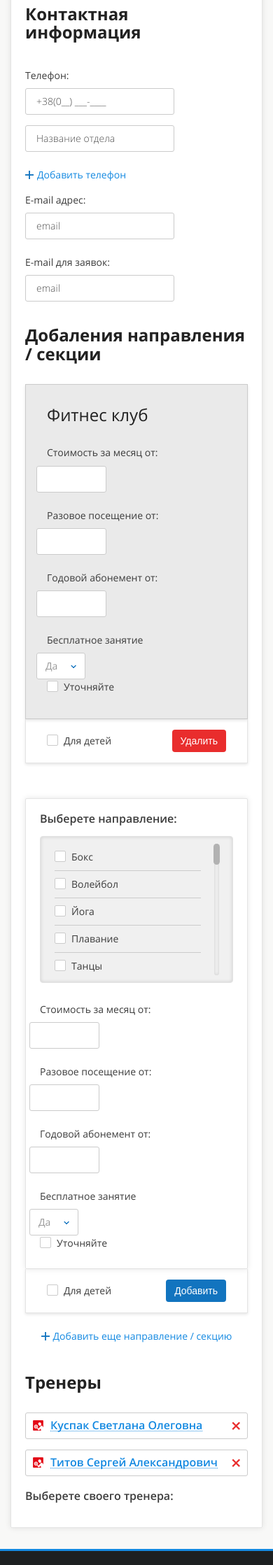
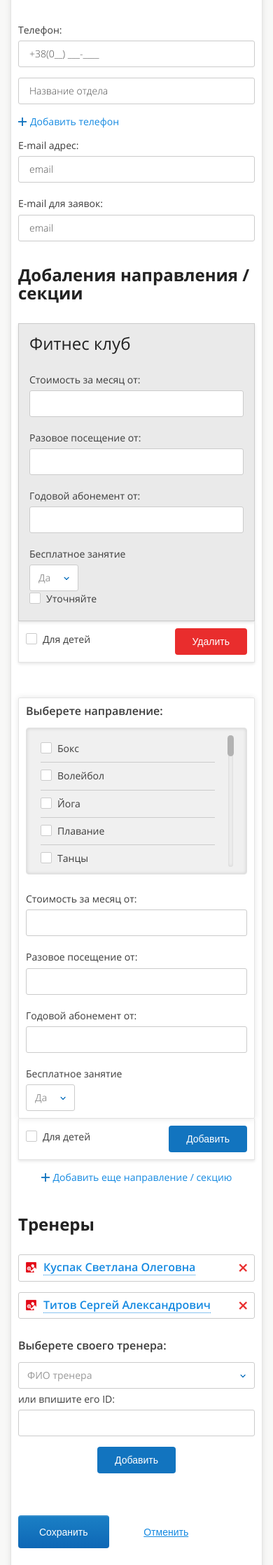
Before and after one commit to Deffhyper/sporty, a PHP site: page /add-club.php in a window 390 px wide. Shown: the part 1934-4171 px from the top of the page at 70% size. Run offline with PHP 8.4, Linux system fonts and the light colour scheme; grey boxes are pictures that could not be loaded.

Commit message:
Finish add-club.php (responsive)

```diff
--- a/app/add-club.php
+++ b/app/add-club.php
@@ -66,7 +66,11 @@
                             </fieldset>
 
                             <fieldset>
-                                <input type="text" class="border-input col-sm-12" placeholder="Название клуба">
+                                <div class="row">
+                                    <div class="col-sm-12 col-xs-12">
+                                        <input type="text" class="border-input col-sm-12 col-xs-12" placeholder="Название клуба">
+                                    </div>
+                                </div>
                                 <div class="row">
                                     <div class="col-sm-6">
                                         <div class="form-group">
@@ -101,11 +105,11 @@
                                             </select>
                                         </div>
                                     </div>
-                                    <div class="col-sm-5">
-                                        <input type="text" class="border-input col-sm-12" placeholder="Выбрать улицу">
+                                    <div class="col-sm-5 col-xs-12">
+                                        <input type="text" class="border-input col-sm-12 col-xs-12" placeholder="Выбрать улицу">
                                     </div>
-                                    <div class="col-sm-2">
-                                        <input type="text" class="border-input col-sm-12" placeholder="Номер">
+                                    <div class="col-sm-2 col-xs-12">
+                                        <input type="text" class="border-input col-sm-12 col-xs-12" placeholder="Номер">
                                     </div>
                                 </div>
                             </fieldset>
@@ -169,7 +173,7 @@
 
                             </fieldset>
                             <fieldset class="photo-set">
-                                <h3 class="photo-set--title">Главная фотография</h3>
+                                <h3 class="photo-set--title top-zero">Главная фотография</h3>
                                 <label for="file-1" class="custom-input-file"><input type="file" id="file-1"><span>Выберите файлы</span></label>
                                 <div class="photo-set--list">
                                     <ul>
@@ -184,7 +188,7 @@
                             </fieldset>
                             <fieldset class="object-description">
                                 <div class="form-group">
-                                    <textarea class="border-input col-sm-12" rows="10" placeholder="Описание объекта"></textarea>
+                                    <textarea class="border-input col-sm-12 col-xs-12" rows="10" placeholder="Описание объекта"></textarea>
                                 </div>
                             </fieldset>
 
@@ -195,8 +199,8 @@
                                         <div class="col-sm-2"><span class="info__label">Телефон:</span></div>
                                         <div class="col-sm-7">
                                             <div class="row">
-                                                <div class="col-sm-6"><input type="tel" class="border-input col-sm-12" placeholder="+38(0__) ___-____"></div>
-                                                <div class="col-sm-6"><input type="text" class="border-input col-sm-12" placeholder="Название отдела"></div>
+                                                <div class="col-sm-6"><input type="tel" class="border-input col-sm-12 col-xs-12" placeholder="+38(0__) ___-____"></div>
+                                                <div class="col-sm-6"><input type="text" class="border-input col-sm-12 col-xs-12" placeholder="Название отдела"></div>
                                             </div>
                                         </div>
                                         <div class="col-sm-3">
@@ -208,7 +212,7 @@
                                     <div class="row">
                                         <div class="col-sm-2"><span class="info__label">E-mail адрес:</span></div>
                                         <div class="col-sm-10">
-                                            <input type="email" class="border-input col-sm-12" placeholder="email">
+                                            <input type="email" class="border-input col-sm-12 col-xs-12" placeholder="email">
                                         </div>
                                     </div>
 
@@ -216,7 +220,7 @@
                                     <div class="row">
                                         <div class="col-sm-2"><span class="info__label">E-mail для заявок:</span></div>
                                         <div class="col-sm-10">
-                                            <input type="email" class="border-input col-sm-12" placeholder="email">
+                                            <input type="email" class="border-input col-sm-12 col-xs-12" placeholder="email">
                                         </div>
                                     </div>
                             </fieldset>
@@ -228,17 +232,17 @@
                                     <div class="row">
                                         <div class="col-sm-6">
                                             <div class="row">
-                                                <div class="col-sm-6"><span class="info__label">Стоимость за месяц от:</span></div>
-                                                <div class="col-sm-6 no-left-padding">
-                                                    <input type="text" class="border-input border-input--short col-sm-12">
+                                                <div class="col-sm-6 col-xs-12"><span class="info__label">Стоимость за месяц от:</span></div>
+                                                <div class="col-sm-6 col-xs-12 no-left-padding">
+                                                    <input type="text" class="border-input border-input--short col-sm-12 col-xs-12">
                                                 </div>
                                             </div>
                                        </div>
                                         <div class="col-sm-6">
                                             <div class="row">
-                                                <div class="col-sm-6"><span class="info__label">Разовое посещение от:</span></div>
-                                                <div class="col-sm-6 no-left-padding">
-                                                    <input type="text" class="border-input border-input--short col-sm-12">
+                                                <div class="col-sm-6 col-xs-12"><span class="info__label">Разовое посещение от:</span></div>
+                                                <div class="col-sm-6 col-xs-12 no-left-padding">
+                                                    <input type="text" class="border-input border-input--short col-sm-12 col-xs-12">
                                                 </div>
                                             </div>
                                        </div>
@@ -246,16 +250,16 @@
                                     <div class="row">
                                         <div class="col-sm-6">
                                             <div class="row">
-                                                <div class="col-sm-6"><span class="info__label">Годовой абонемент от:</span></div>
-                                                <div class="col-sm-6 no-left-padding">
-                                                    <input type="text" class="border-input border-input--short col-sm-12 ">
+                                                <div class="col-sm-6 col-xs-12"><span class="info__label">Годовой абонемент от:</span></div>
+                                                <div class="col-sm-6 col-xs-12 no-left-padding">
+                                                    <input type="text" class="border-input border-input--short col-sm-12 col-xs-12">
                                                 </div>
                                             </div>
                                        </div>
                                         <div class="col-sm-6">
                                             <div class="row">
-                                                <div class="col-sm-6"><span class="info__label">Бесплатное занятие</span></div>
-                                                <div class="col-sm-6 no-left-padding">
+                                                <div class="col-sm-6 col-xs-12"><span class="info__label">Бесплатное занятие</span></div>
+                                                <div class="col-sm-6 col-xs-12 no-left-padding">
                                                     <select class="custom-select" title="Да" data-width="70px">
                                                         <option value="0">Да</option>
                                                         <option value="1">Нет</option>
@@ -325,17 +329,17 @@
                                     <div class="row">
                                         <div class="col-sm-6">
                                             <div class="row">
-                                                <div class="col-sm-6"><span class="info__label">Стоимость за месяц от:</span></div>
-                                                <div class="col-sm-6 no-left-padding">
-                                                    <input type="text" class="border-input border-input--short col-sm-12">
+                                                <div class="col-sm-6 col-xs-12"><span class="info__label">Стоимость за месяц от:</span></div>
+                                                <div class="col-sm-6 col-xs-12 no-left-padding">
+                                                    <input type="text" class="border-input border-input--short col-sm-12 col-xs-12">
                                                 </div>
                                             </div>
                                         </div>
                                         <div class="col-sm-6">
                                             <div class="row">
-                                                <div class="col-sm-6"><span class="info__label">Разовое посещение от:</span></div>
-                                                <div class="col-sm-6 no-left-padding">
-                                                    <input type="text" class="border-input border-input--short col-sm-12">
+                                                <div class="col-sm-6 col-xs-12"><span class="info__label">Разовое посещение от:</span></div>
+                                                <div class="col-sm-6 col-xs-12 no-left-padding">
+                                                    <input type="text" class="border-input border-input--short col-sm-12 col-xs-12">
                                                 </div>
                                             </div>
                                         </div>
@@ -343,28 +347,22 @@
                                     <div class="row">
                                         <div class="col-sm-6">
                                             <div class="row">
-                                                <div class="col-sm-6"><span class="info__label">Годовой абонемент от:</span></div>
-                                                <div class="col-sm-6 no-left-padding">
-                                                    <input type="text" class="border-input border-input--short col-sm-12 ">
+                                                <div class="col-sm-6 col-xs-12"><span class="info__label">Годовой абонемент от:</span></div>
+                                                <div class="col-sm-6 col-xs-12 no-left-padding">
+                                                    <input type="text" class="border-input border-input--short col-sm-12 col-xs-12">
                                                 </div>
                                             </div>
                                         </div>
                                         <div class="col-sm-6">
                                             <div class="row">
-                                                <div class="col-sm-6"><span class="info__label">Бесплатное занятие</span></div>
-                                                <div class="col-sm-6 no-left-padding">
+                                                <div class="col-sm-6 col-xs-12"><span class="info__label">Бесплатное занятие</span></div>
+                                                <div class="col-sm-6 col-xs-12 no-left-padding">
                                                     <select class="custom-select" title="Да" data-width="70px">
                                                         <option value="0">Да</option>
                                                         <option value="1">Нет</option>
                                                     </select>
                                                 </div>
                                             </div>
-                                        </div>
-                                    </div>
-                                    <div class="row">
-                                        <div class="col-sm-12">
-                                            <input type="checkbox" id="add-4" class="custom-checkbox">
-                                            <label for="add-4" class="label-medium">Уточняйте</label>
                                         </div>
                                     </div>
                                 </div>
@@ -388,8 +386,30 @@
                                     </li>
                                 </ul>
                                 <h3 class="photo-set--title">Выберете своего тренера:</h3>
+                                <div class="row add-sport-trainer__form">
+                                    <div class="col-md-5 col-sm-4 col-xs-12">
+                                        <select name="" id="trainer-names" class="custom-select" title="ФИО тренера" data-width="100%">
+                                            <option value="Куспак Светлана Олеговна">Куспак Светлана Олеговна</option>
+                                            <option value="Титов Сергей Александрович">Титов Сергей Александрович</option>
+                                            <option value="Капустян Дмитрий Иванович">Капустян Дмитрий Иванович</option>
+                                            <option value="Ллойд Ольга Леонидовна">Ллойд Ольга Леонидовна</option>
+                                        </select>
+                                    </div>
+                                    <div class="col-sm-3 col-xs-12 no-left-padding"><span class="info__label pull-right">или впишите его ID:</span></div>
+                                    <div class="col-sm-2 col-xs-12">
+                                        <input type="text" class="border-input border-input--short col-sm-12 col-xs-12">
+                                    </div>
+                                    <div class="col-md-2 col-sm-3 col-xs-12">
+                                       <button type="button" id="add-your-trainer" class="btn btn-success">Добавить</button>
+                                    </div>
+                                </div>
+                            </fieldset>
 
+                            <fieldset class="form-footer">
+                                <button type="submit" class="add-block__submit">Сохранить</button>
+                                <button type="reset" class="add-block__reset">Отменить</button>
                             </fieldset>
+
                         </form>
                     </div>
                 </div>
--- a/app/css/main.css
+++ b/app/css/main.css
@@ -2168,7 +2168,8 @@
       height: 101px;
       overflow: hidden;
       position: relative;
-      margin-right: 4.5%; }
+      margin-right: 4.5%;
+      margin-bottom: 15px; }
       .add-block .photo-set--list .photo-set--item .custom-input-file-2 {
         border: 1px solid #cbcbcb; }
       .add-block .photo-set--list .photo-set--item img {
@@ -2180,10 +2181,8 @@
         -webkit-transform: translate(-50%, -50%);
             -ms-transform: translate(-50%, -50%);
                 transform: translate(-50%, -50%); }
-  .add-block .object-description {
-    padding: 15px 0; }
-    .add-block .object-description textarea {
-      height: 100px; }
+  .add-block .object-description textarea {
+    height: 100px; }
   .add-block .section-block__title {
     margin-bottom: 30px; }
   .add-block .add-item {
@@ -2214,12 +2213,6 @@
     border-bottom: 1px solid #e4e4e4;
     -webkit-box-shadow: 0 2px 4px 0 rgba(0, 0, 0, 0.1);
             box-shadow: 0 2px 4px 0 rgba(0, 0, 0, 0.1); }
-    .add-block .sub-section .btn-danger {
-      background-color: #e92d2d; }
-      .add-block .sub-section .btn-danger:hover {
-        background-color: #ff2e2e; }
-    .add-block .sub-section .btn-success {
-      background-color: #1274bf; }
     .add-block .sub-section .label-medium {
       position: relative;
       top: 5px; }
@@ -2249,6 +2242,8 @@
       border: none; }
     .add-block .checkout-stream__item .label-medium {
       display: block; }
+  .add-block .add-sport-trainer__list {
+    margin-bottom: 30px; }
   .add-block .add-sport-trainer__item.border-input {
     padding: 8px 25px 8px 35px;
     position: relative;
@@ -2272,6 +2267,41 @@
     position: absolute;
     top: 12px;
     right: 10px; }
+  .add-block .btn.btn-danger {
+    padding: 9px 25px; }
+  .add-block .btn.btn-success {
+    padding: 9px 25px; }
+  .add-block .add-block__submit {
+    background-image: -webkit-gradient(linear, left bottom, left top, from(#0e67b5), to(#1a7fc5));
+    background-image: -webkit-linear-gradient(bottom, #0e67b5, #1a7fc5);
+    background-image: linear-gradient(to top, #0e67b5, #1a7fc5);
+    border-top: 2px solid #338dcb;
+    -webkit-border-radius: 4px;
+            border-radius: 4px;
+    color: #fff;
+    padding: 14px 30px;
+    margin-right: 40px; }
+    .add-block .add-block__submit:hover {
+      background-image: -webkit-gradient(linear, left top, left bottom, from(#0e67b5), to(#1a7fc5));
+      background-image: -webkit-linear-gradient(top, #0e67b5, #1a7fc5);
+      background-image: linear-gradient(to bottom, #0e67b5, #1a7fc5); }
+  .add-block .form-footer {
+    padding-top: 60px;
+    padding-bottom: 25px; }
+  .add-block .add-block__reset {
+    background: none;
+    color: #1489e1;
+    text-decoration: underline; }
+    .add-block .add-block__reset:hover {
+      text-decoration: none; }
+
+.btn.btn-danger {
+  background-color: #e92d2d; }
+  .btn.btn-danger:hover {
+    background-color: #ff2e2e; }
+
+.btn.btn-success {
+  background-color: #1274bf; }
 
 .custom-input-file {
   display: -webkit-box;
@@ -2386,7 +2416,19 @@
   .article-foto {
     height: 330px; }
   .left-sidebar-nav.left-sidebar-nav--ctrl li {
-    padding: 0 11px 0 15px; } }
+    padding: 0 11px 0 15px; }
+  .add-block .photo-set--list .photo-set--item {
+    margin-right: 4.1%; }
+  .add-block .info__label {
+    vertical-align: bottom;
+    padding: 5px 0;
+    white-space: normal; }
+  .add-block .add-item {
+    padding: 9px 0;
+    font-size: 13px; }
+  #add-your-trainer {
+    position: relative;
+    left: -20px; } }
 
 @media (max-width: 991px) {
   body:after {
@@ -2565,7 +2607,9 @@
         -ms-transform: translate(-50%, -50%);
             transform: translate(-50%, -50%); }
   .md-padding--bottom {
-    padding: 0 0 50px; } }
+    padding: 0 0 50px; }
+  #add-your-trainer {
+    left: 0; } }
 
 @media (max-width: 768px) {
   body:after {
@@ -2720,4 +2764,28 @@
     left: -20px;
     padding: 0; }
   .md-padding--bottom {
-    padding: 0 0 30px; } }
+    padding: 0 0 30px; }
+  .info__label.pull-right {
+    float: none !important; }
+  .add-block .no-left-padding {
+    padding-left: 15px; }
+  .border-input--short {
+    max-width: none; }
+  #add-your-trainer {
+    margin: auto;
+    display: inherit; }
+  .add-block .add-sport-section {
+    padding: 15px; }
+  .block-with-border {
+    padding: 10px; }
+  .add-block .sub-section {
+    padding: 10px; }
+  .add-block .add-sport-trainer__item.border-input {
+    height: auto; }
+  .add-block .add-sport-trainer__item.border-input span {
+    display: inline; }
+  .is-active-check {
+    margin-bottom: 10px; }
+  .add-block .add-item {
+    font-size: inherit;
+    padding-top: 0; } }
--- a/app/sass/_1200.scss
+++ b/app/sass/_1200.scss
@@ -70,6 +70,22 @@
   .left-sidebar-nav.left-sidebar-nav--ctrl li {
     padding: 0 11px 0 15px;
   }
+  .add-block .photo-set--list .photo-set--item {
+    margin-right: 4.1%;
+  }
+  .add-block .info__label {
+    vertical-align: bottom;
+    padding: 5px 0;
+    white-space: normal;
+  }
+  .add-block .add-item {
+    padding: 9px 0;
+    font-size: 13px;
+  }
+  #add-your-trainer {
+    position: relative;
+    left: -20px;
+  }
 
 
 }
--- a/app/sass/_768.scss
+++ b/app/sass/_768.scss
@@ -192,6 +192,41 @@
   .md-padding--bottom {
     padding:0 0 30px;
   }
+  .info__label.pull-right {
+    float: none !important;
+  }
+  .add-block .no-left-padding {
+    padding-left: 15px;
+  }
+  .border-input--short {
+    max-width: none;
+  }
+  #add-your-trainer {
+    margin: auto;
+    display: inherit;
+  }
+  .add-block .add-sport-section {
+    padding: 15px;
+  }
+  .block-with-border {
+    padding: 10px;
+  }
+  .add-block .sub-section {
+    padding: 10px;
+  }
+  .add-block .add-sport-trainer__item.border-input {
+    height: auto;
+  }
+  .add-block .add-sport-trainer__item.border-input span {
+    display: inline;
+  }
+  .is-active-check {
+    margin-bottom: 10px;
+  }
+  .add-block .add-item {
+    font-size: inherit;
+    padding-top: 0;
+  }
 
 
 
--- a/app/sass/_991.scss
+++ b/app/sass/_991.scss
@@ -210,7 +210,9 @@
   .md-padding--bottom {
     padding:0 0 50px;
   }
-
+  #add-your-trainer {
+    left: 0;
+  }
 
 
 
--- a/app/sass/main.scss
+++ b/app/sass/main.scss
@@ -2081,6 +2081,7 @@
       overflow: hidden;
       position: relative;
       margin-right: 4.5%;
+      margin-bottom: 15px;
 
       .custom-input-file-2 {
         border: 1px solid #cbcbcb;
@@ -2099,7 +2100,7 @@
     }
   }
   .object-description {
-    padding: 15px 0;
+    //padding: 15px 0;
     textarea {
       height: 100px;
     }
@@ -2141,15 +2142,7 @@
     border-right: 1px solid #e4e4e4;
     border-bottom: 1px solid #e4e4e4;
     box-shadow: 0 2px 4px 0 rgba(0,0,0, .1);
-    .btn-danger {
-      background-color: #e92d2d;
-      &:hover {
-        background-color: #ff2e2e;
-      }
-    }
-    .btn-success {
-      background-color: #1274bf;
-    }
+
     .label-medium {
       position: relative;
       top: 5px;
@@ -2189,9 +2182,11 @@
         display: block;
       }
     }
-
   }
   .add-sport-trainer {
+    &__list {
+      margin-bottom: 30px;
+    }
     &__item {
       &.border-input {
         padding: 8px 25px 8px 35px;
@@ -2222,8 +2217,51 @@
       }
     }
   }
-
-}
+  .btn {
+    &.btn-danger {
+      padding: 9px 25px;
+    }
+    &.btn-success {
+      padding: 9px 25px;
+    }
+  }
+  .add-block__submit {
+    background-image: linear-gradient(to top, #0e67b5, #1a7fc5);
+    border-top: 2px solid #338dcb;
+    border-radius: 4px;
+    color: #fff;
+    padding: 14px 30px;
+    margin-right: 40px;
+    &:hover {
+      background-image: linear-gradient(to bottom, #0e67b5, #1a7fc5);
+    }
+  }
+  .form-footer {
+    padding-top: 60px;
+    padding-bottom: 25px;
+  }
+  .add-block__reset {
+    background: none;
+    color: $accent;
+    text-decoration: underline;
+    &:hover {
+      text-decoration: none;
+    }
+  }
+}
+
+.btn {
+  &.btn-danger {
+    background-color: #e92d2d;
+    &:hover {
+      background-color: #ff2e2e;
+    }
+  }
+  &.btn-success {
+    background-color: #1274bf;
+  }
+}
+
 .custom-input-file {
   display: flex;
   height: 48px;
@@ -2300,6 +2338,7 @@
 
 
 
+
 @import "1200";
 @import "991";
 @import "768";
```
Also changed, not shown: app/js/common.js (+29 -10 lines).
